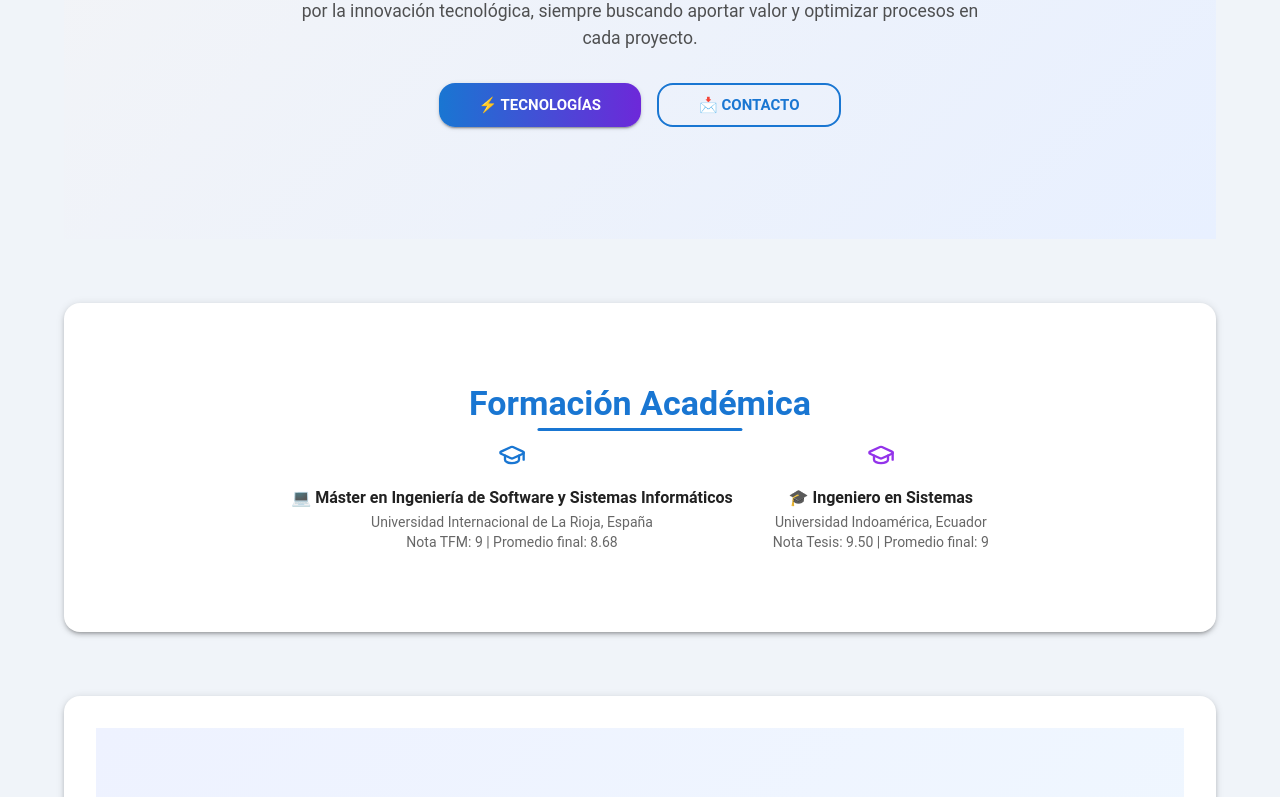
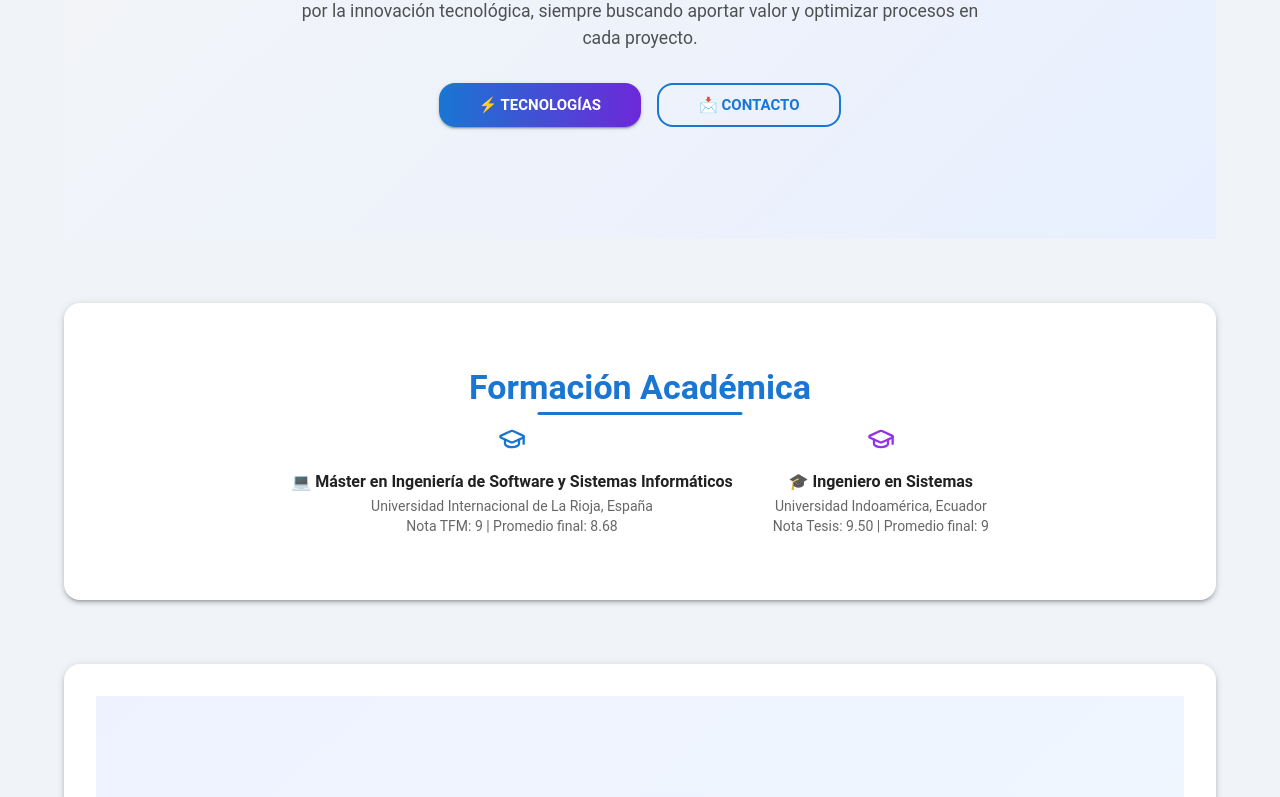
Before and after one commit to Patogol35/jorgito, a React (Vite) app: page / in a window 1280 px wide. Shown: the part 530-1327 px from the top of the page. Built offline with nearby package versions, Linux system fonts and the light colour scheme.

Commit message:
Update About.jsx

```diff
--- a/src/components/About.jsx
+++ b/src/components/About.jsx
@@ -19,14 +19,7 @@ const estudios = [
 
 export default function About() {
   return (
-    <Box
-      id="about"
-      sx={{
-        background: "transparent", // ✅ sin fondo propio
-        pt: 6,
-        pb: 6,
-      }}
-    >
+    <Box id="about" sx={{ py: 4 }}>
       {/* Título */}
       <motion.div
         initial={{ opacity: 0, y: 50 }}
@@ -61,7 +54,7 @@ export default function About() {
         </Typography>
       </motion.div>
 
-      {/* Grid limpio */}
+      {/* Grid */}
       <Grid container spacing={3} justifyContent="center">
         {estudios.map((est, i) => (
           <Grid item xs={12} sm={6} md={4} key={i}>
```
